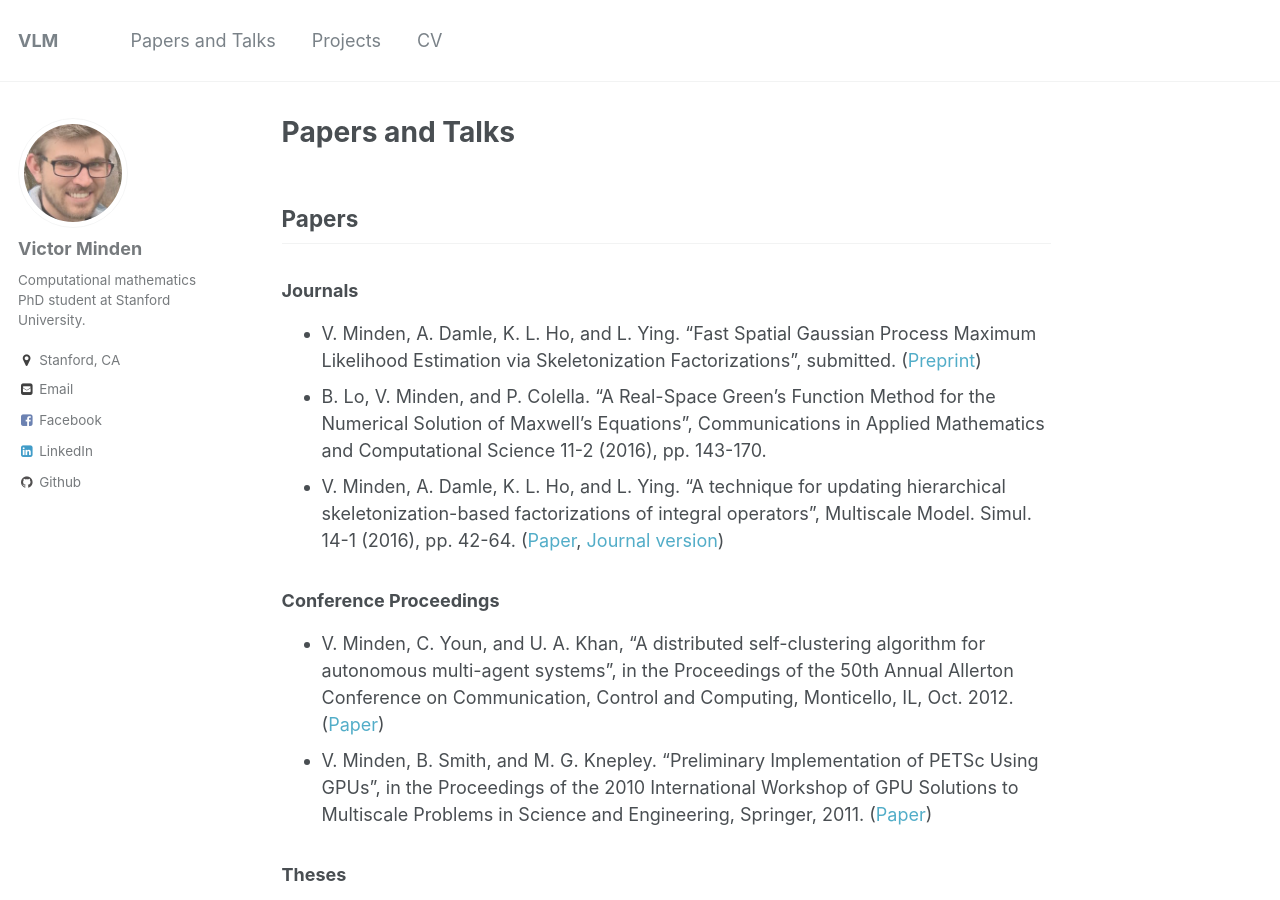
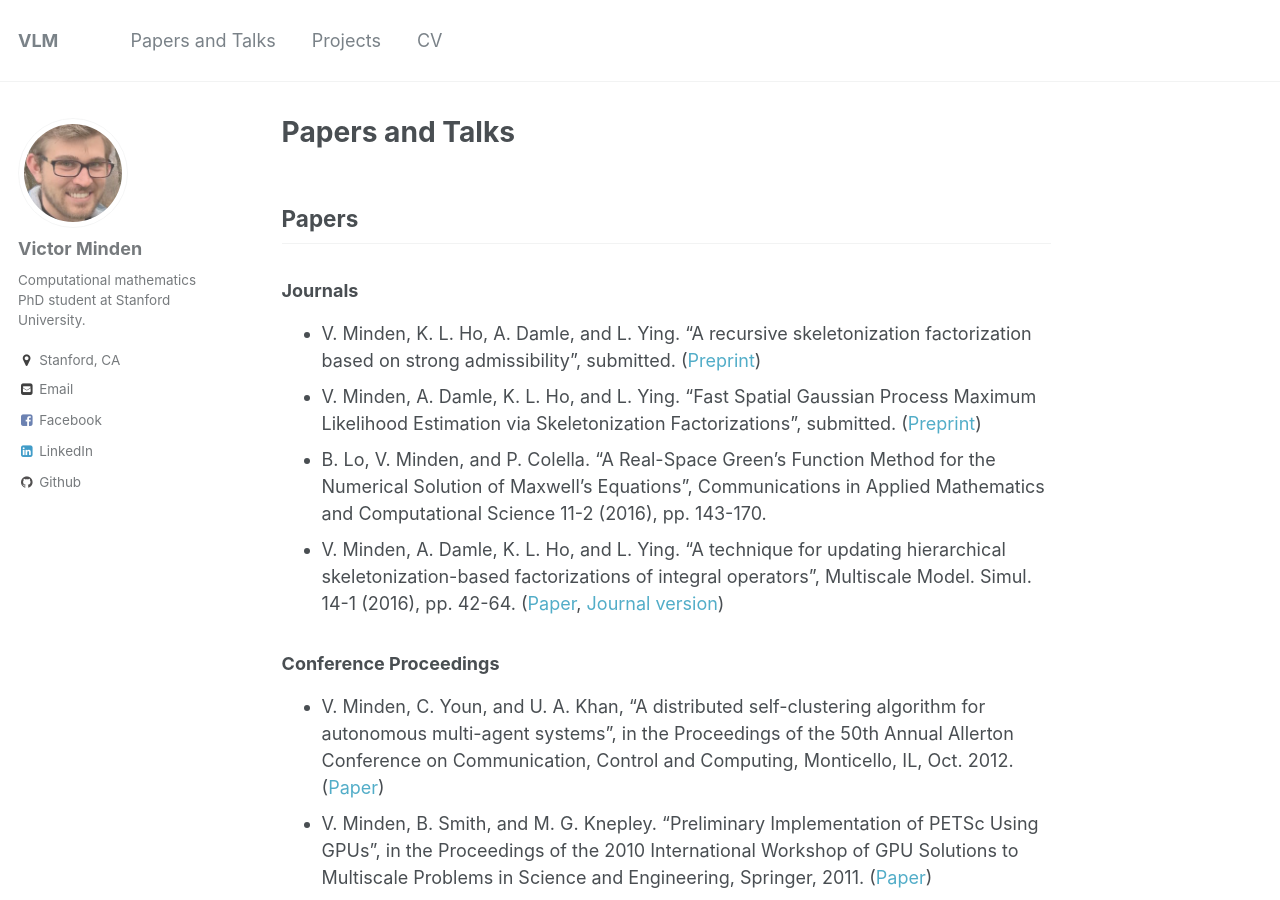
Before and after one commit to victorminden/victorminden.github.io, a Jekyll site: the page built from _pages/papers.md, in a window 1280 px wide and 900 px high. Built offline with Jekyll 4.4.1, drawn with Linux system fonts in a browser that asks for light colours.

Commit message:
added rss paper

```diff
--- a/_pages/papers.md
+++ b/_pages/papers.md
@@ -10,6 +10,7 @@ permalink: /papers.html
 ## Papers
 
 ### Journals
+- V. Minden, K. L. Ho, A. Damle, and L. Ying.  "A recursive skeletonization factorization based on strong admissibility", submitted. ([Preprint](docs/rss.pdf))
 - V. Minden, A. Damle, K. L. Ho, and L. Ying.  "Fast Spatial Gaussian Process Maximum Likelihood Estimation via Skeletonization Factorizations", submitted. ([Preprint](docs/covariance.pdf))
 - B. Lo, V. Minden, and P. Colella. "A Real-Space Green's Function Method for the Numerical Solution of Maxwell's Equations", Communications in Applied Mathematics and Computational Science 11-2 (2016), pp. 143-170.
 - V. Minden, A. Damle, K. L. Ho, and L. Ying. "A technique for updating hierarchical skeletonization-based factorizations of integral operators", Multiscale Model. Simul. 14-1 (2016), pp. 42-64. ([Paper](docs/updating.pdf), [Journal version](http://dx.doi.org/10.1137/15M1024500))
```
Also changed, not shown: 1 other file.
